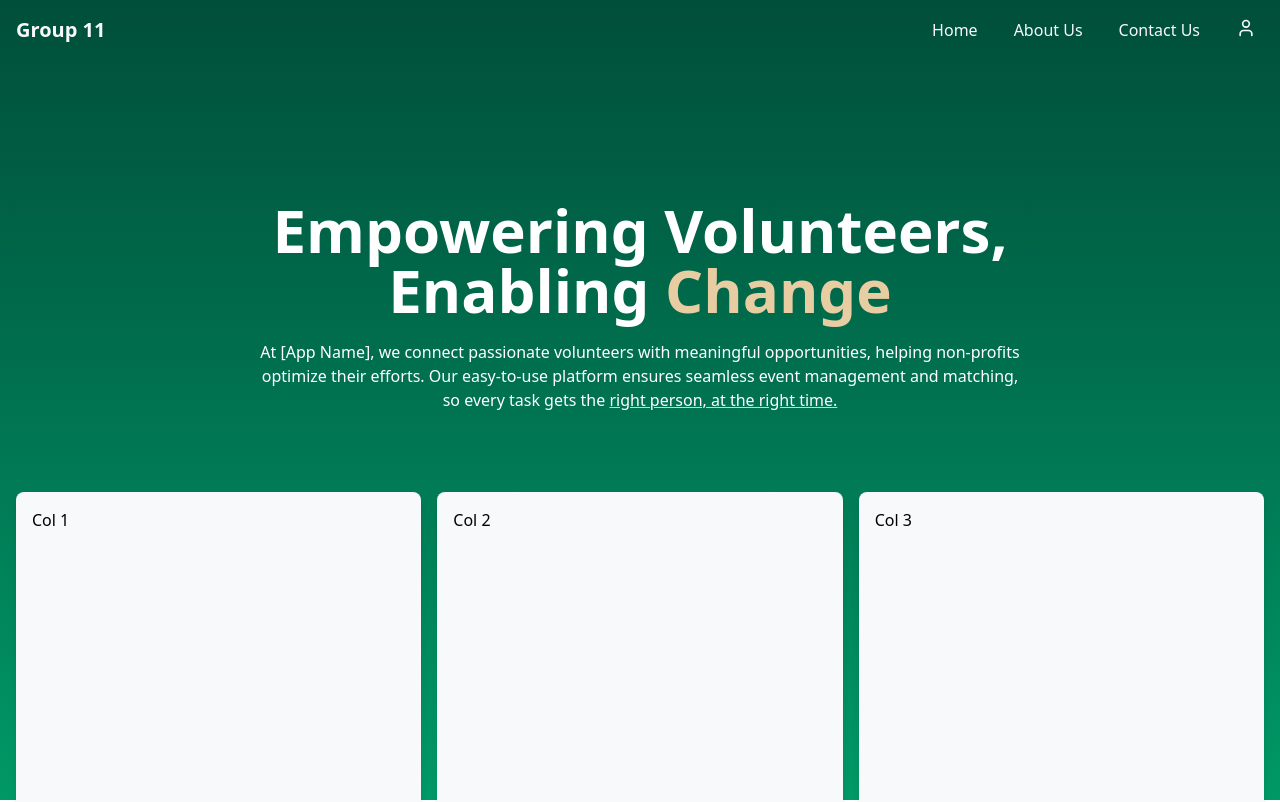
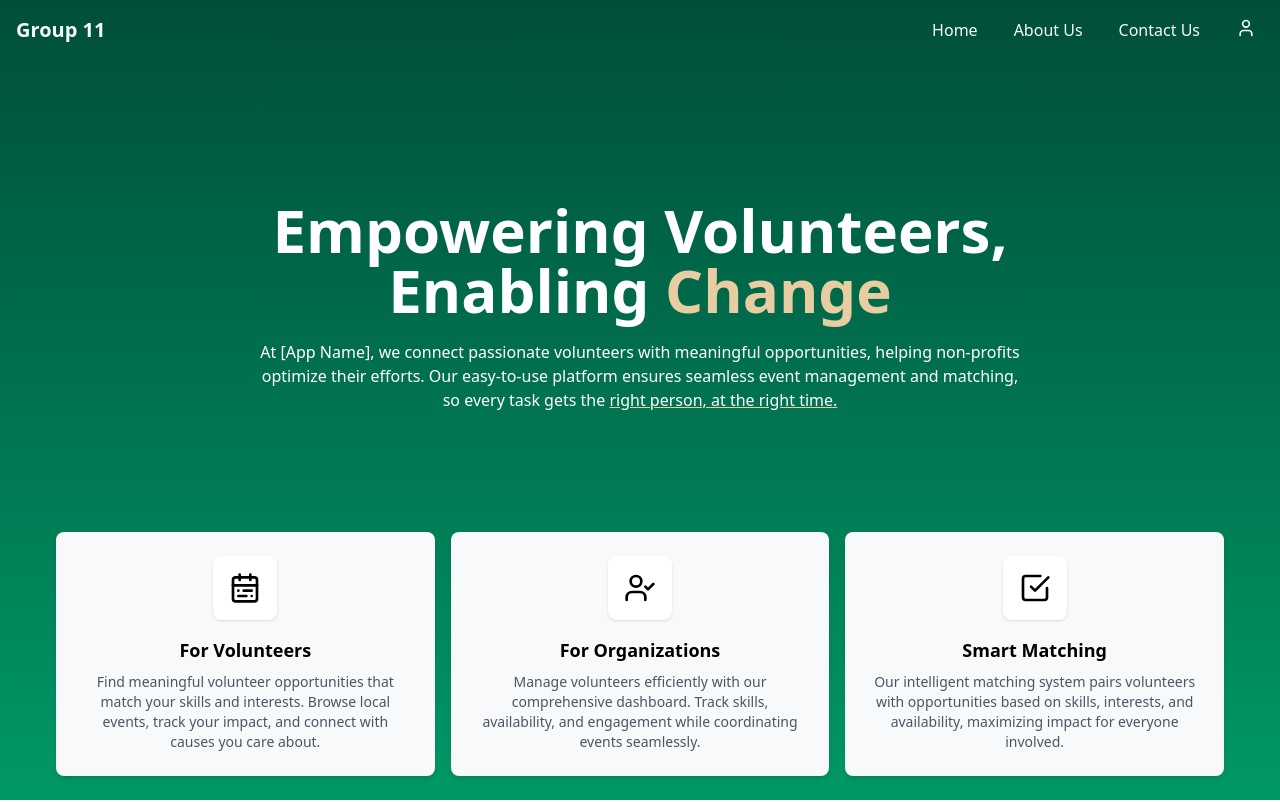
Before and after one commit to sami5436/4353-Group11-SP25, a React (Vite) app in the folder group11/: page / in a window 1280 px wide. Shown: the top 802 px of the page. Built offline with nearby package versions, Linux system fonts and the light colour scheme.

Commit message:
Added home page stuff

```diff
--- a/group11/src/pages/home.jsx
+++ b/group11/src/pages/home.jsx
@@ -1,4 +1,5 @@
 import React from "react";
+import { UserCheck, CheckSquare, CalendarRange } from "lucide-react";
 
 function Home() {
   return (
@@ -22,16 +23,44 @@ function Home() {
             </a>
           </div>
 
-          <div className="w-full mb-10 m-10">
-            <div className="grid grid-cols-3 gap-4">
-              <div className="aspect-square bg-[#F8F9FA] text-black p-4 rounded-lg shadow-md">
-                Col 1
+          <div className="w-full mb-10 m-10 p-10">
+            <div className="grid grid-cols-1 md:grid-cols-3 gap-4">
+              <div className="bg-[#F8F9FA] text-black p-6 rounded-lg shadow-md flex flex-col items-center text-center">
+                <div className="bg-white p-4 rounded-lg shadow-sm mb-4">
+                  <CalendarRange className="w-8 h-8" />
+                </div>
+                <h3 className="text-lg font-semibold mb-2">For Volunteers</h3>
+                <p className="text-sm text-gray-600">
+                  Find meaningful volunteer opportunities that match your skills
+                  and interests. Browse local events, track your impact, and
+                  connect with causes you care about.
+                </p>
               </div>
-              <div className="aspect-square bg-[#F8F9FA] text-black p-4 rounded-lg shadow-md">
-                Col 2
+
+              <div className="bg-[#F8F9FA] text-black p-6 rounded-lg shadow-md flex flex-col items-center text-center">
+                <div className="bg-white p-4 rounded-lg shadow-sm mb-4">
+                  <UserCheck className="w-8 h-8" />
+                </div>
+                <h3 className="text-lg font-semibold mb-2">
+                  For Organizations
+                </h3>
+                <p className="text-sm text-gray-600">
+                  Manage volunteers efficiently with our comprehensive
+                  dashboard. Track skills, availability, and engagement while
+                  coordinating events seamlessly.
+                </p>
               </div>
-              <div className="aspect-square bg-[#F8F9FA] text-black p-4 rounded-lg shadow-md">
-                Col 3
+
+              <div className="bg-[#F8F9FA] text-black p-6 rounded-lg shadow-md flex flex-col items-center text-center">
+                <div className="bg-white p-4 rounded-lg shadow-sm mb-4">
+                  <CheckSquare className="w-8 h-8" />
+                </div>
+                <h3 className="text-lg font-semibold mb-2">Smart Matching</h3>
+                <p className="text-sm text-gray-600">
+                  Our intelligent matching system pairs volunteers with
+                  opportunities based on skills, interests, and availability,
+                  maximizing impact for everyone involved.
+                </p>
               </div>
             </div>
           </div>
@@ -44,7 +73,7 @@ function Home() {
             </div>
 
             <div className="text-center">
-              <button className="px-8 py-3 bg-blue-500 text-white font-semibold rounded-lg hover:bg-blue-600 transition duration-300">
+              <button className="px-8 py-3 bg-emerald-800 text-white font-semibold rounded-lg hover:bg-blue-600 transition duration-300">
                 Sign Up Now
               </button>
             </div>
```
